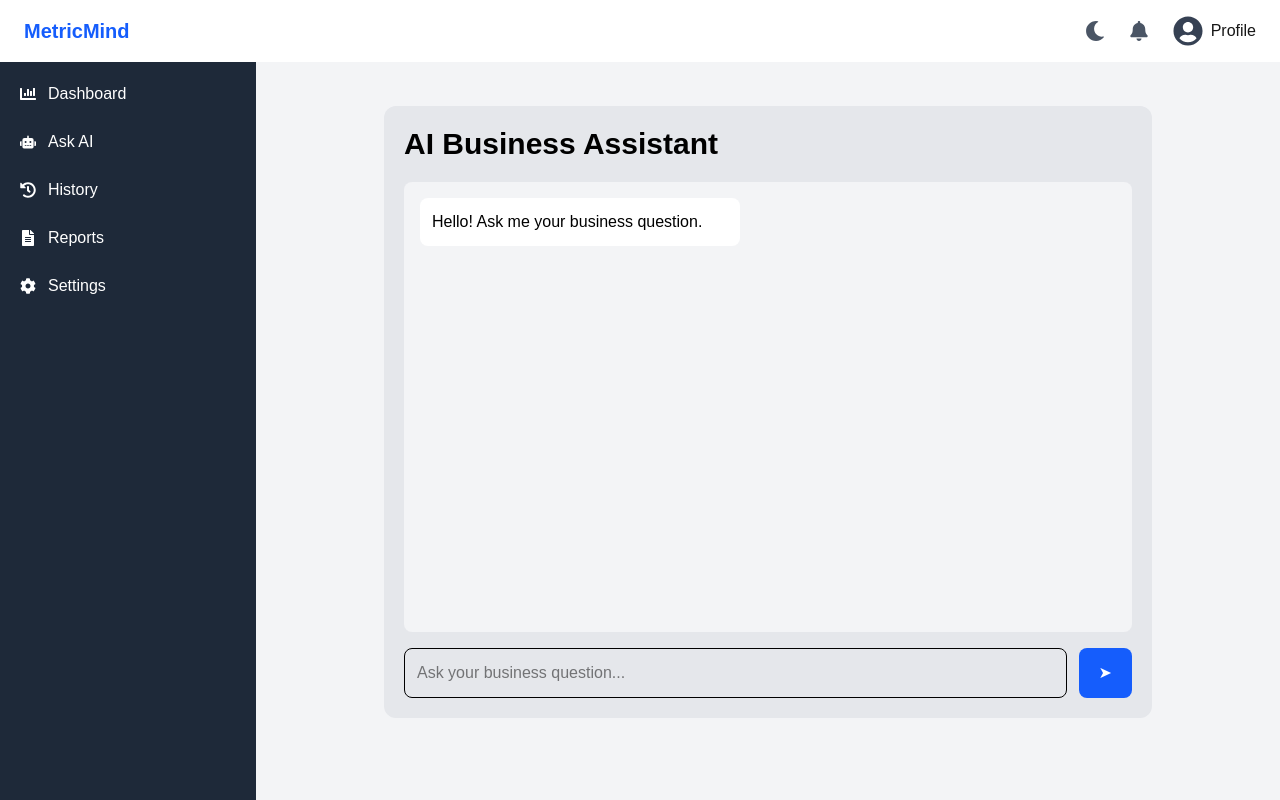
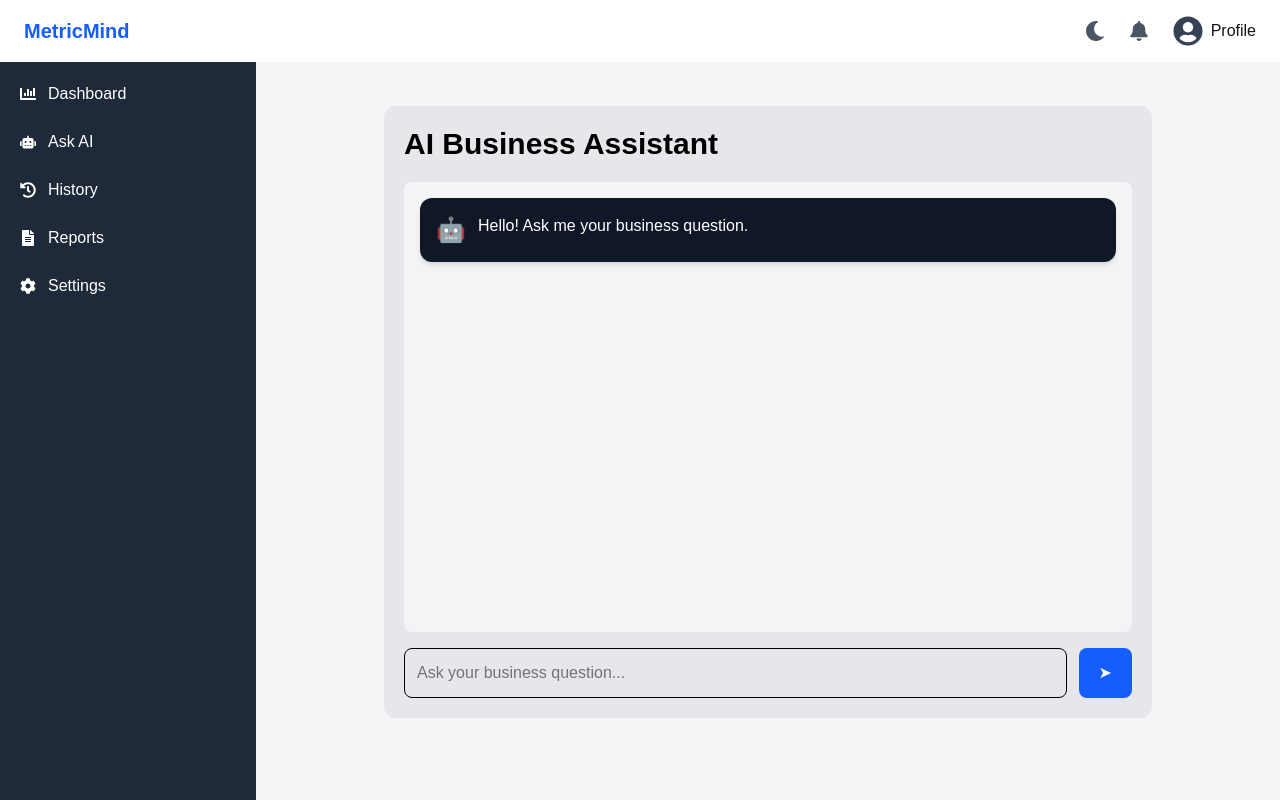
Before and after one commit to ruthalajaswanthkumar-hue/-metricmind-agentic-bi, a Next.js app in the folder frontend_2/: page /chat in a window 1280 px wide. Shown: the top 800 px of the page. Built offline with nearby package versions, Linux system fonts and the light colour scheme.

Commit message:
Updated ChatBox.tsx

```diff
--- a/frontend_2/components/chat/ChatBox.tsx
+++ b/frontend_2/components/chat/ChatBox.tsx
@@ -4,140 +4,96 @@ import { useState } from "react";
 
 import MessageBubble from "./MessageBubble";
 import ChatInput from "./ChatInput";
-import LoadingBubble from "./LoadingBubble";
-
+import AIResponse from "./AIResponse";
+import TypingAnimation from "./TypingAnimation";
 
 type Message = {
   text: string;
   sender: "user" | "ai";
 };
 
-
 export default function ChatBox() {
-
-
   const [message, setMessage] = useState("");
-
   const [loading, setLoading] = useState(false);
-
 
   const [messages, setMessages] = useState<Message[]>([
     {
       text: "Hello! Ask me your business question.",
-      sender: "ai"
-    }
+      sender: "ai",
+    },
   ]);
 
-
-
   function sendMessage() {
-
-
     if (!message.trim()) return;
-
-
 
     const userMessage: Message = {
       text: message,
-      sender: "user"
+      sender: "user",
     };
 
-
-
-    setMessages((prev) => [
-      ...prev,
-      userMessage
-    ]);
-
-
+    setMessages((prev) => [...prev, userMessage]);
 
     setMessage("");
-
     setLoading(true);
 
+    setTimeout(() => {
+      const aiMessage: Message = {
+        text: `# Sales Report
 
+Revenue increased **12%**.
 
-    setTimeout(() => {
+## Top Products
 
+- Laptop
+- Mobile
 
-      const aiMessage: Message = {
-        text: "Revenue increased by 12%.",
-        sender: "ai"
+\`\`\`sql
+SELECT * FROM sales;
+\`\`\`
+
+| Product | Revenue |
+|---------|---------|
+| Laptop | ₹50,000 |
+| Mobile | ₹30,000 |`,
+        sender: "ai",
       };
 
-
-
-      setMessages((prev) => [
-        ...prev,
-        aiMessage
-      ]);
-
-
+      setMessages((prev) => [...prev, aiMessage]);
 
       setLoading(false);
-
-
     }, 1500);
-
-
   }
 
-
-
   return (
-
     <div className="max-w-3xl mx-auto bg-gray-200 p-5 rounded-xl">
-
-
       <h1 className="text-3xl font-bold text-black mb-5">
         AI Business Assistant
       </h1>
 
+      <div className="bg-gray-100 h-[450px] overflow-y-auto p-4 rounded-lg">
+        {messages.map((msg, index) =>
+          msg.sender === "user" ? (
+            <MessageBubble
+              key={index}
+              text={msg.text}
+              sender={msg.sender}
+            />
+          ) : (
+            <AIResponse
+              key={index}
+              content={msg.text}
+            />
+          )
+        )}
 
-
-      <div className="bg-gray-100 h-[450px] overflow-y-auto p-4 rounded-lg">
-
-
-        {
-          messages.map((msg, index) => (
-
-            <MessageBubble
-
-              key={index}
-
-              text={msg.text}
-
-              sender={msg.sender}
-
-            />
-
-          ))
-        }
-
-
-
-        {
-          loading && <LoadingBubble />
-        }
-
-
+        {loading && <TypingAnimation />}
       </div>
 
-
-
       <ChatInput
-
         message={message}
-
         setMessage={setMessage}
-
         sendMessage={sendMessage}
-
       />
-
-
     </div>
-
   );
-
 }
```
